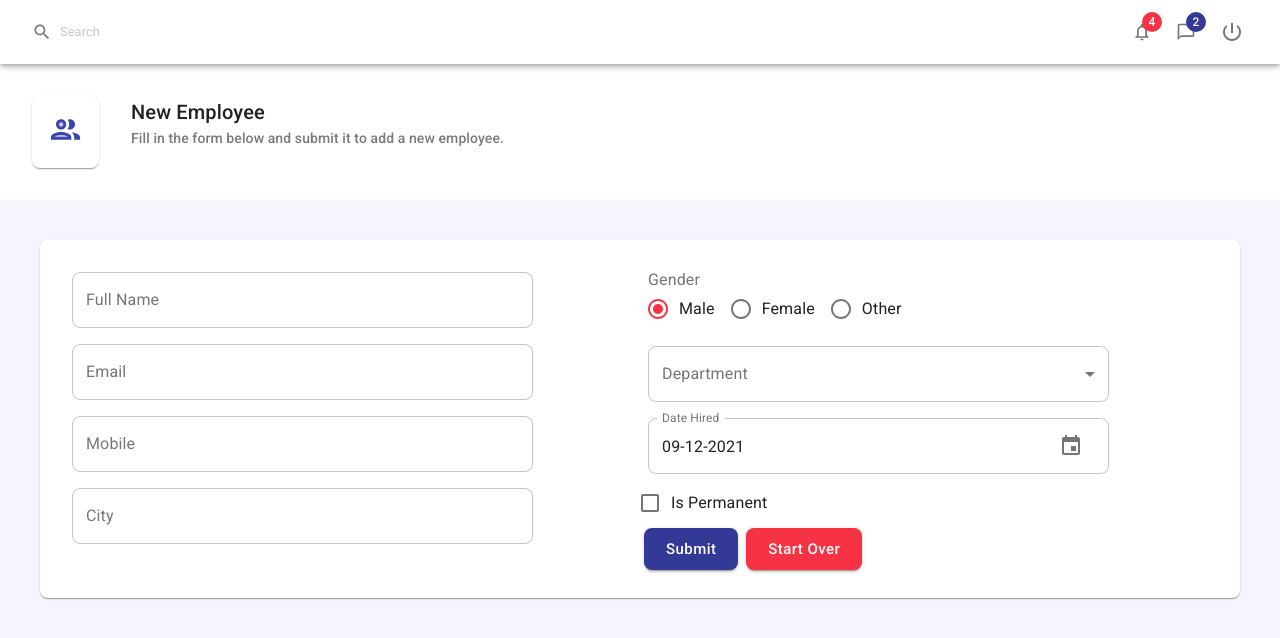
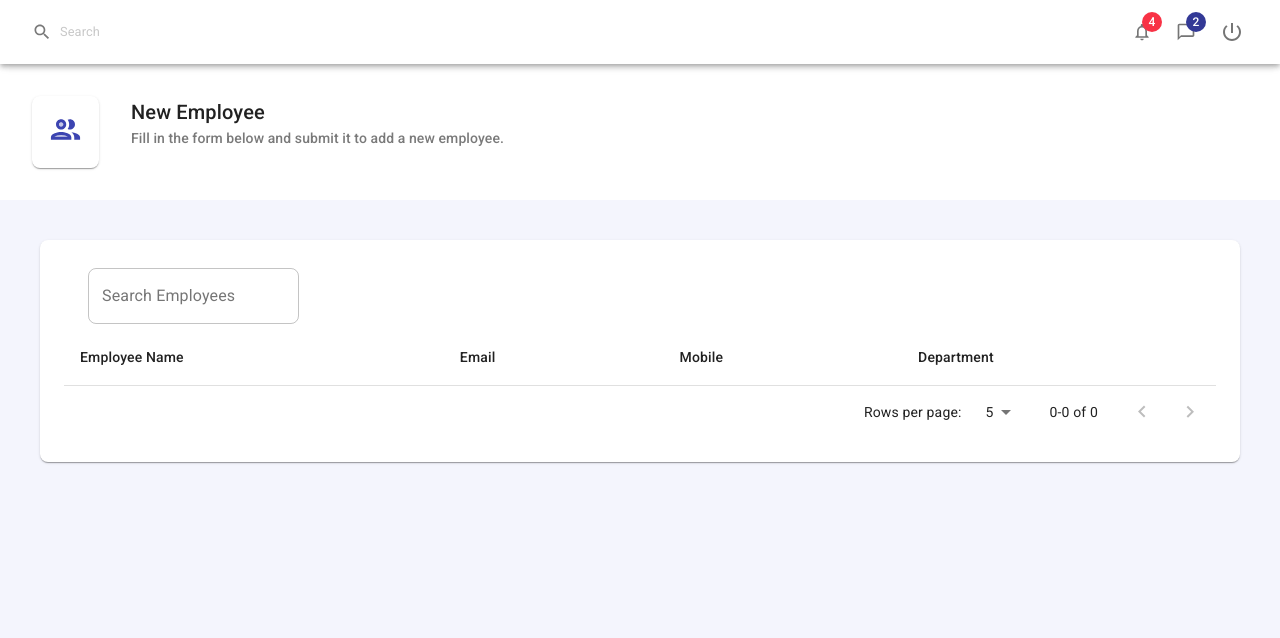
Before and after one commit to marothi-codes/learning-material-ui, a React (Create React App) app: page / in a window 1280 px wide. Shown: the top 638 px of the page. Built offline with nearby package versions, Linux system fonts and the light colour scheme.

Commit message:
Pagination and Sorting Implemented.

```diff
--- /dev/null
+++ b/src/components/useTable.js
@@ -0,0 +1,130 @@
+import React, { useState } from "react";
+import {
+  makeStyles,
+  Table,
+  TableCell,
+  TableHead,
+  TablePagination,
+  TableRow,
+  TableSortLabel,
+} from "@material-ui/core";
+
+const useStyles = makeStyles((theme) => ({
+  table: {
+    marginTop: theme.spacing(3),
+    "& thead th": {
+      fontWeight: "600",
+      color: theme.palette.primary.main,
+      baclkgroundColor: theme.palette.primary.light,
+    },
+    "& tbody td": {
+      fontWeight: "300",
+    },
+    "& tr:hover": {
+      backgroundColor: "#fffbf2",
+      cursor: "pointer",
+    },
+  },
+}));
+
+export default function useTable(records, headerCells, filterFn) {
+  const classes = useStyles();
+  const pages = [5, 10, 25, 50];
+  const [page, setPage] = useState(0);
+  const [rowsPerPage, setRowsPerPage] = useState(pages[page]);
+  const [order, setOrder] = useState();
+  const [orderBy, setOrderBy] = useState();
+
+  const TblContainer = (props) => <Table>{props.children}</Table>;
+
+  const TblHead = (props) => {
+    const handleSortRequest = (cellId) => {
+      const isAsc = orderBy === cellId && order === "asc";
+      setOrder(isAsc ? "desc" : "asc");
+      setOrderBy(cellId);
+    };
+
+    return (
+      <TableHead>
+        <TableRow>
+          {headerCells.map((headCell) => (
+            <TableCell
+              key={headCell.id}
+              sortDirection={orderBy === headCell.id ? order : false}
+            >
+              {headCell.disableSorting ? (
+                headCell.label
+              ) : (
+                <TableSortLabel
+                  active={orderBy === headCell.id}
+                  direction={orderBy === headCell.id ? order : "asc"}
+                  onClick={() => {
+                    handleSortRequest(headCell.id);
+                  }}
+                >
+                  {headCell.label}
+                </TableSortLabel>
+              )}
+            </TableCell>
+          ))}
+        </TableRow>
+      </TableHead>
+    );
+  };
+
+  const handlePageChange = (e, newPage) => {
+    setPage(newPage);
+  };
+
+  const handleChangeRowsPerPage = (e) => {
+    setRowsPerPage(parseInt(e.target.value), 10);
+    setPage(0);
+  };
+
+  const TblPagination = () => (
+    <TablePagination
+      component="div"
+      page={page}
+      rowsPerPageOptions={pages}
+      rowsPerPage={rowsPerPage}
+      count={records.length}
+      onPageChange={handlePageChange}
+      onRowsPerPageChange={handleChangeRowsPerPage}
+    />
+  );
+
+  function stableSort(array, comparator) {
+    const stabilisedThis = array.map((el, index) => [el, index]);
+    stabilisedThis.sort((a, b) => {
+      const order = comparator(a[0], b[0]);
+      if (order !== 0) return order;
+      return a[1] - b[1];
+    });
+    return stabilisedThis.map((el) => el[0]);
+  }
+
+  function getComparator(order, orderBy) {
+    return order === "desc"
+      ? (a, b) => descendingComparator(a, b, orderBy)
+      : (a, b) => -descendingComparator(a, b, orderBy);
+  }
+
+  function descendingComparator(a, b, orderBy) {
+    if (b[orderBy] < a[orderBy]) {
+      return -1;
+    }
+    if (b[orderBy] > a[orderBy]) {
+      return 1;
+    }
+    return 0;
+  }
+
+  const pagedAndSortedRecords = () => {
+    return stableSort(
+      filterFn.fn(records),
+      getComparator(order, orderBy)
+    ).slice(page * rowsPerPage, (page + 1) * rowsPerPage);
+  };
+
+  return { TblContainer, TblHead, TblPagination, pagedAndSortedRecords };
+}
--- a/src/pages/Employees/Employees.js
+++ b/src/pages/Employees/Employees.js
@@ -1,19 +1,63 @@
-import React from "react";
-import { makeStyles, Paper } from "@material-ui/core";
+import React, { useState } from "react";
+import {
+  InputAdornment,
+  makeStyles,
+  Paper,
+  TableBody,
+  TableCell,
+  TableRow,
+  Toolbar,
+} from "@material-ui/core";
 import PeopleOutlineTwoToneIcon from "@material-ui/icons/PeopleOutlineTwoTone";
+import Search from "@material-ui/icons/Search";
+import * as employeeService from "../../services/employeeService";
 
 import PageHeader from "../../components/PageHeader";
-import EmployeeForm from "./EmployeeForm";
+import useTable from "../../components/useTable";
+import { Controls } from "../../components/controls/controls";
 
 const useStyles = makeStyles((theme) => ({
   pageContent: {
     margin: theme.spacing(5),
     padding: theme.spacing(3),
   },
+  searchInput: {
+    width: "75%",
+  },
 }));
+
+const headerCells = [
+  { id: "fullname", label: "Employee Name" },
+  { id: "email", label: "Email" },
+  { id: "mobile", label: "Mobile" },
+  { id: "department", label: "Department" },
+];
 
 export default function Employees() {
   const classes = useStyles();
+  const [records, setRecords] = useState(employeeService.getEmployees());
+  const [filterFn, setFilterFn] = useState({
+    fn: (items) => {
+      return items;
+    },
+  });
+
+  const { TblContainer, TblHead, TblPagination, pagedAndSortedRecords } =
+    useTable(records, headerCells, filterFn);
+
+  const handleSearch = (e) => {
+    let target = e.target;
+    setFilterFn({
+      fn: (items) => {
+        if (target.value === "") return items;
+        else
+          return items.filter((x) =>
+            x.fullname.toLowerCase().includes(target.value)
+          );
+      },
+    });
+  };
+
   return (
     <>
       <PageHeader
@@ -22,7 +66,37 @@
         icon={<PeopleOutlineTwoToneIcon fontSize="large" />}
       />
       <Paper className={classes.pageContent}>
-        <EmployeeForm />
+        {/*<EmployeeForm />*/}
+
+        <Toolbar>
+          <Controls.Input
+            label="Search Employees"
+            className={classes.searchInput}
+            InputProps={{
+              startAdornment: (
+                <InputAdornment position="start">
+                  <Search />
+                </InputAdornment>
+              ),
+            }}
+            onChange={handleSearch}
+          />
+        </Toolbar>
+
+        <TblContainer>
+          <TblHead />
+          <TableBody>
+            {pagedAndSortedRecords().map((item) => (
+              <TableRow key={item}>
+                <TableCell>{item.fullname}</TableCell>
+                <TableCell>{item.email}</TableCell>
+                <TableCell>{item.mobile}</TableCell>
+                <TableCell>{item.department}</TableCell>
+              </TableRow>
+            ))}
+          </TableBody>
+        </TblContainer>
+        <TblPagination />
       </Paper>
     </>
   );
--- a/src/services/employeeService.js
+++ b/src/services/employeeService.js
@@ -15,24 +15,29 @@
   { id: "9", title: "Videography" },
 ];
 
-export function generateEmployeeId() {
-  if (localStorage.getItem(KEYS["employees"]) === null)
-    localStorage.setItem(KEYS["employees"], "0");
-
-  let id = parseInt(localStorage.getItem(KEYS["employeeId"]));
-  localStorage.setItem(KEYS["employeeId"], (++id).toString());
-  return id;
-}
-
 export function insertEmployee(data) {
   let employees = getEmployees();
   data["id"] = generateEmployeeId();
   employees.push(data);
-  localStorage.setItem(KEYS["employees"], JSON.stringify(employees));
+  localStorage.setItem(KEYS.employees, JSON.stringify(employees));
+}
+
+export function generateEmployeeId() {
+  if (localStorage.getItem(KEYS.employeeId) == null)
+    localStorage.setItem(KEYS.employeeId, "0");
+  var id = parseInt(localStorage.getItem(KEYS.employeeId));
+  localStorage.setItem(KEYS.employeeId, (++id).toString());
+  return id;
 }
 
 export function getEmployees() {
-  if (localStorage.getItem(KEYS["employees"]) === null)
-    localStorage.setItem(KEYS["employees"], JSON.stringify([]));
-  return JSON.parse(localStorage.getItem(KEYS["employees"]));
+  if (localStorage.getItem(KEYS.employees) == null)
+    localStorage.setItem(KEYS.employees, JSON.stringify([]));
+  let employees = JSON.parse(localStorage.getItem(KEYS.employees));
+  //map departmentID to department title
+  let departments = getDepartmentsCollection();
+  return employees.map((x) => ({
+    ...x,
+    department: departments[x.departmentId - 1].title,
+  }));
 }
```
